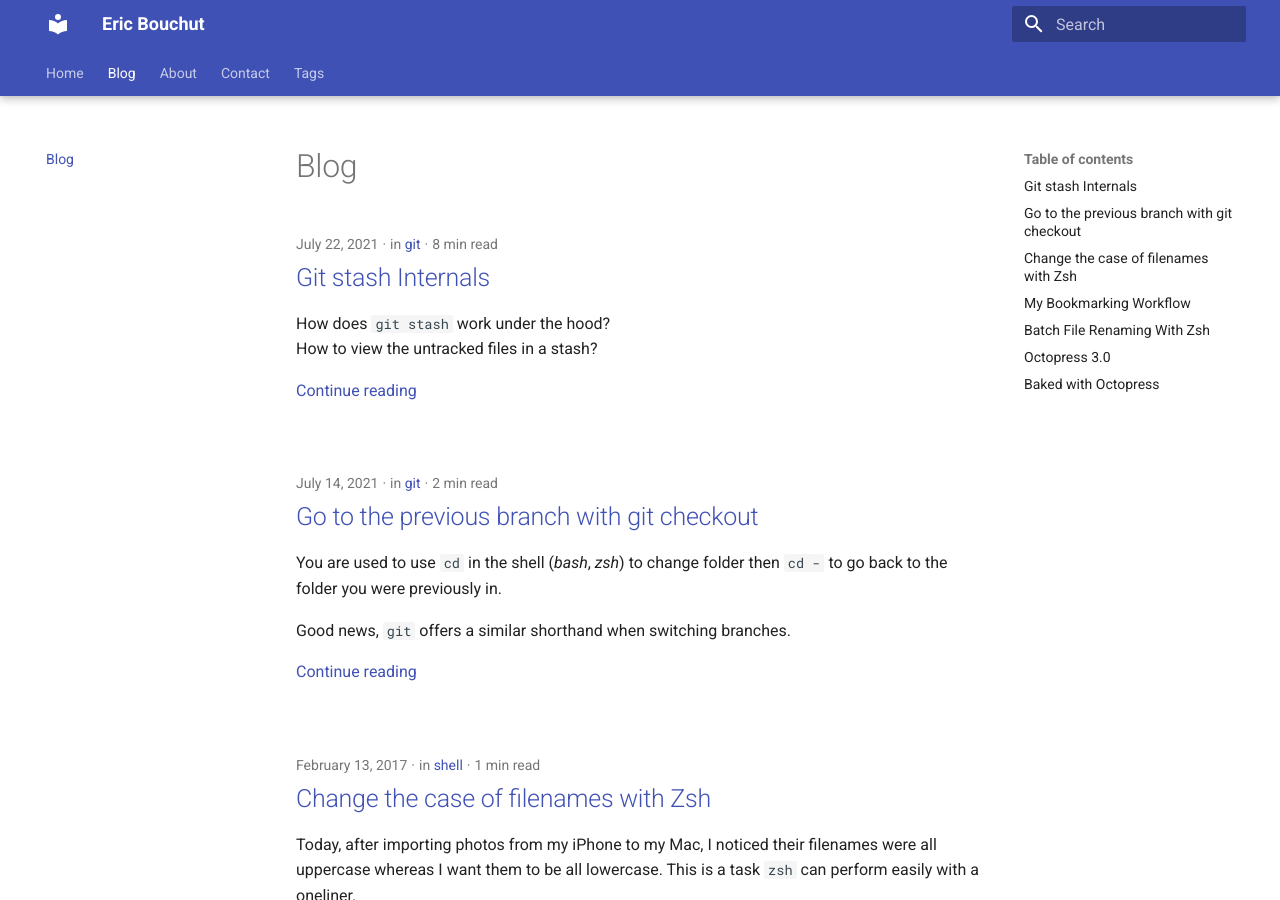
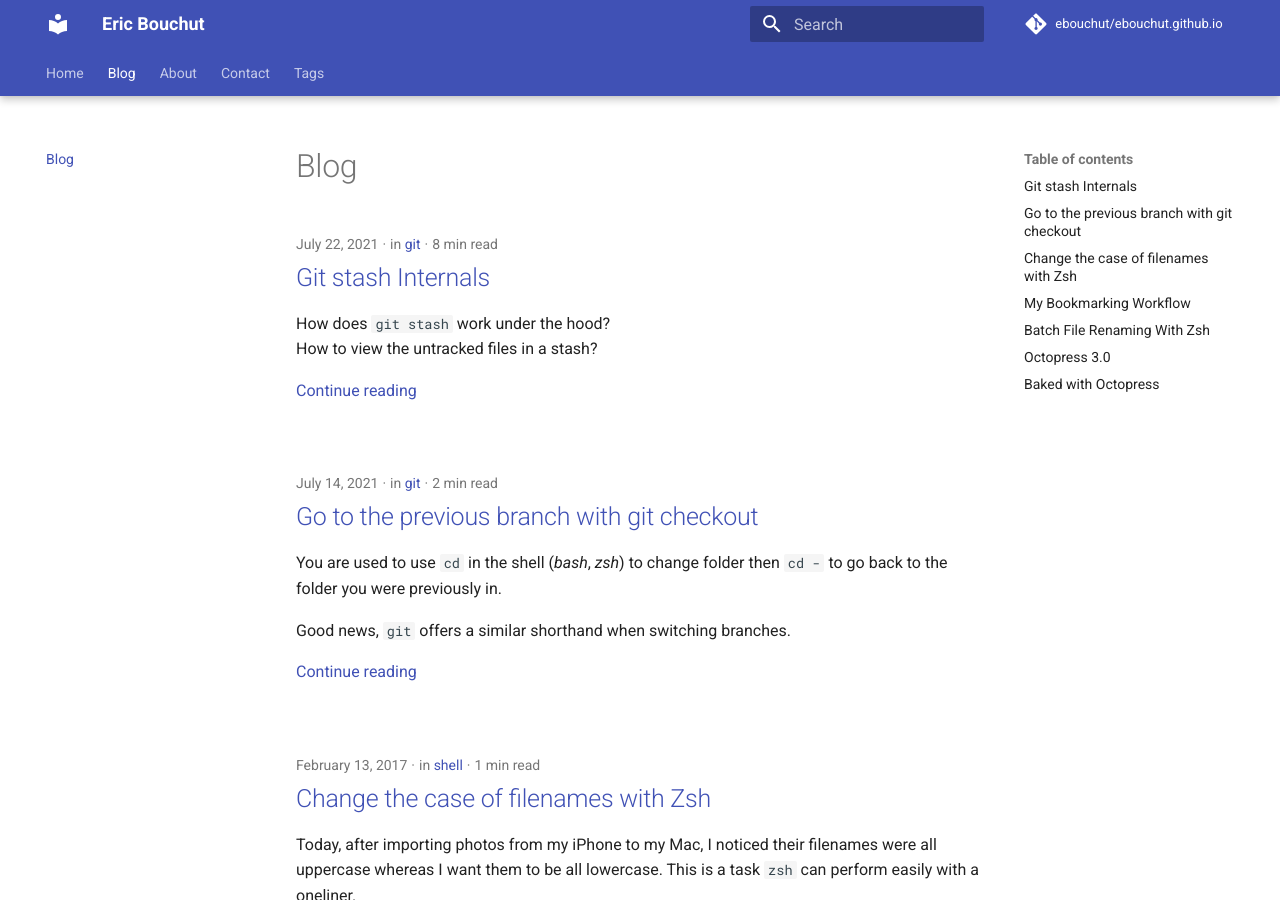
Before and after one commit to ebouchut/ebouchut.github.io, an MkDocs documentation site: the page built from docs/blog/index.md, in a window 1280 px wide and 900 px high. Built offline with MkDocs 1.6.1 and Material for MkDocs 9.7.7, drawn with Linux system fonts in a browser that asks for light colours; comment, search, counter and statistics services are not loaded.

Commit message:
🔧 Add link to the blog repository on GitHub in the page header

```diff
--- a/mkdocs.yml
+++ b/mkdocs.yml
@@ -44,3 +44,6 @@ nav:
       - Mastodon: https://ruby.social/@ebouchut
       - Twitter:  https://twitter.com/ebouchut
   - Tags: blog/tags.md
+
+repo_url: https://github.com/ebouchut/ebouchut.github.io
+repo_name: ebouchut/ebouchut.github.io
```
